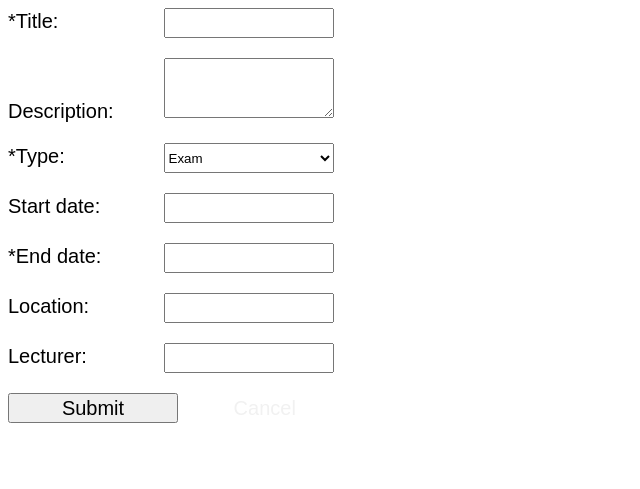
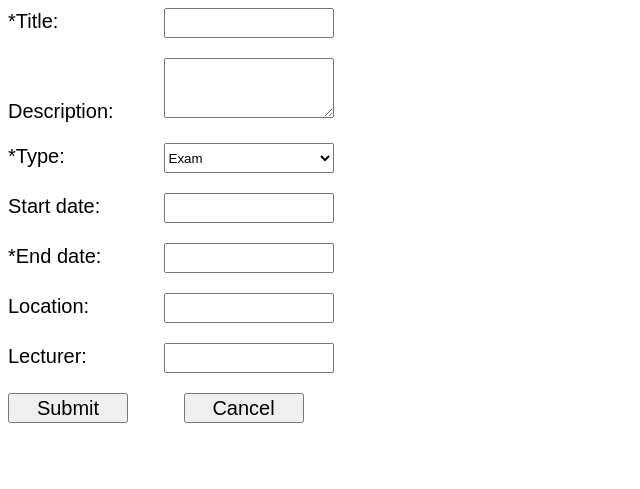
Before and after one commit to llyubenova/CourseCalendar, a PHP site: page /app/addEvent.php in a window 1280 px wide. Shown: the top 489 px of the page, without its empty margins (0-640 px from the left). Run offline with PHP 8.4, Linux system fonts and the light colour scheme.

Commit message:
Styles for submit and cancel buttons.

```diff
--- a/app/addEvent.php
+++ b/app/addEvent.php
@@ -109,8 +109,8 @@
 				<input type="text" id="lecturer" name="lecturer" value ="<?php if (isset($_POST['lecturer'])) { echo $_POST['lecturer']; } ?>" />
 			</div>
 
-			<input type="submit" name="submit" value="Submit" class = "submit">
-			<a href="../index.php">Cancel</a>
+			<input type="submit" name="submit" value="Submit" class="button">
+			<a href="../index.php"><button class="button">Cancel</button></a>
 		</form>
 
 	</body>
--- a/web/css/calendar.css
+++ b/web/css/calendar.css
@@ -184,8 +184,10 @@ span.error {
   width: 150px;
 }
 
-.submit{
-  font-size:20px;
+.event_create_form .button {
+    width:120px;
+    height:30px;
+    font-size: 20px;
 }
 
 .event_create_form a{
```
